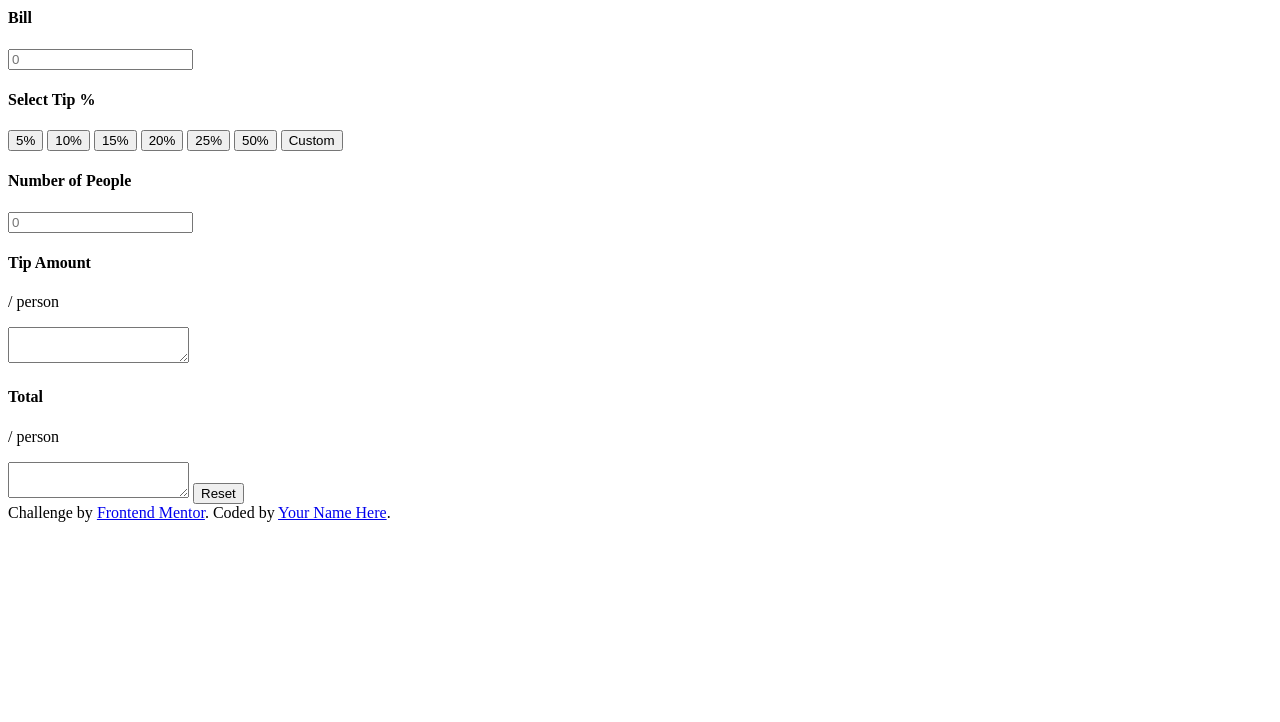
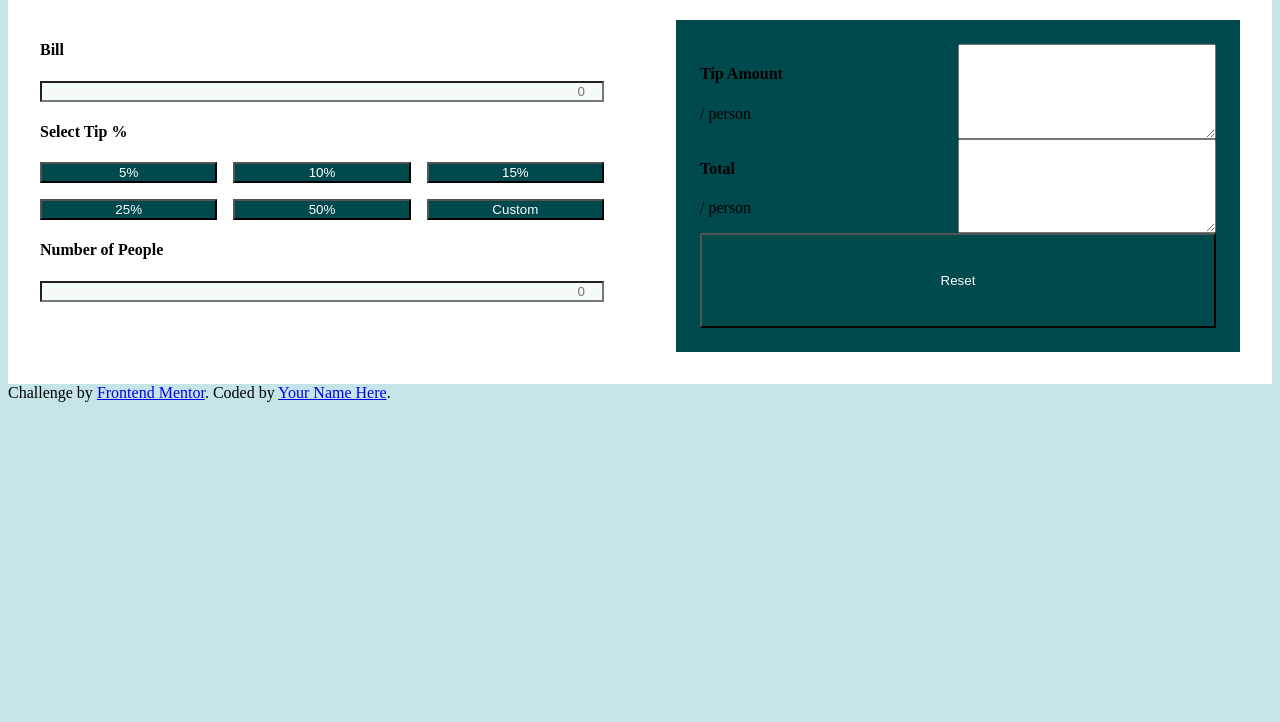
Before and after one commit to roadblock37/tip-calculator, a plain HTML site: page index.html in a window 1280 px wide. Shown: the part 78-800 px from the top of the page. Drawn offline with Linux system fonts and the light colour scheme.

Commit message:
basic styling and arranging of elements

```diff
--- a/CSS/desktop.css
+++ b/CSS/desktop.css
@@ -1 +1,62 @@
 /* desktop css min width 768px */
+:root {
+    --temp4: hsl(172, 67%, 45%);
+    --btn-background: hsl(183, 100%, 15%);
+    --labelText: hsl(186, 14%, 43%);
+    --temp2: hsl(184, 14%, 56%);
+    --background: hsl(185, 41%, 84%);
+    --input: hsl(189, 41%, 97%);
+    --white: hsl(0, 0%, 100%);
+}
+
+* {
+    box-sizing: border-box;
+}
+
+body {
+    background-color: var(--background);
+}
+
+.calc-container {
+    background-color: var(--white);
+    display: flex;
+    flex-direction: row;
+    padding: 2rem;
+    justify-content: space-between;
+}
+
+input {
+    background-color: var(--input);
+    text-align: end;
+}
+
+.input-container {
+    display: flex;
+    flex-direction: column;
+    width: 47%;
+}
+
+.btn-grid {
+    display: grid;
+    grid-template-columns: repeat(3, 1fr);
+    grid-template-rows: repeat(2, 1fr);
+    gap: 1rem;
+}
+
+.output-container {
+    background-color: var(--btn-background);
+    width: 47%;
+    padding: 1.5rem;
+    display: grid;
+    grid-template-columns: repeat(2, 1fr);
+    grid-template-rows: repeat(3, 1fr);
+}
+
+#reset {
+    grid-column: 1 / -1;
+}
+
+button {
+    background-color: var(--btn-background);
+    color: var(--white);
+}
--- a/index.html
+++ b/index.html
@@ -28,10 +28,9 @@
         <button>5%</button>
         <button>10%</button>
         <button>15%</button>
-        <button>20%</button>
         <button>25%</button>
         <button>50%</button>
-        <button>Custom</button>
+        <button name="custom">Custom</button>
       </div>
       <!-- number of people input field -->
       <h4>Number of People</h4>
@@ -50,7 +49,7 @@
       </div>
       <textarea id="total"></textarea>
 
-      <button type="reset">Reset</button>
+      <button type="reset" name="reset" id="reset">Reset</button>
     </section>
 
   </section>
```
